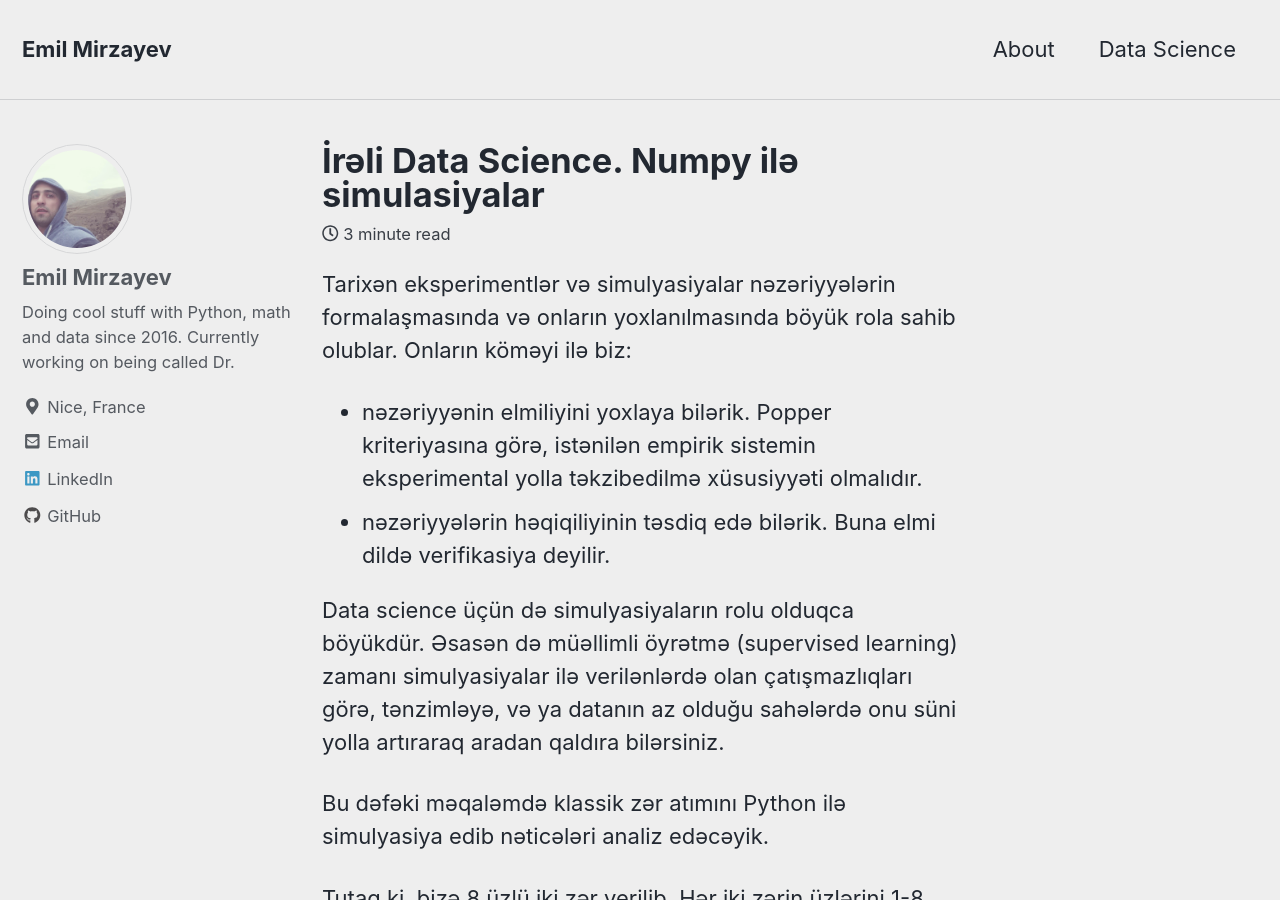
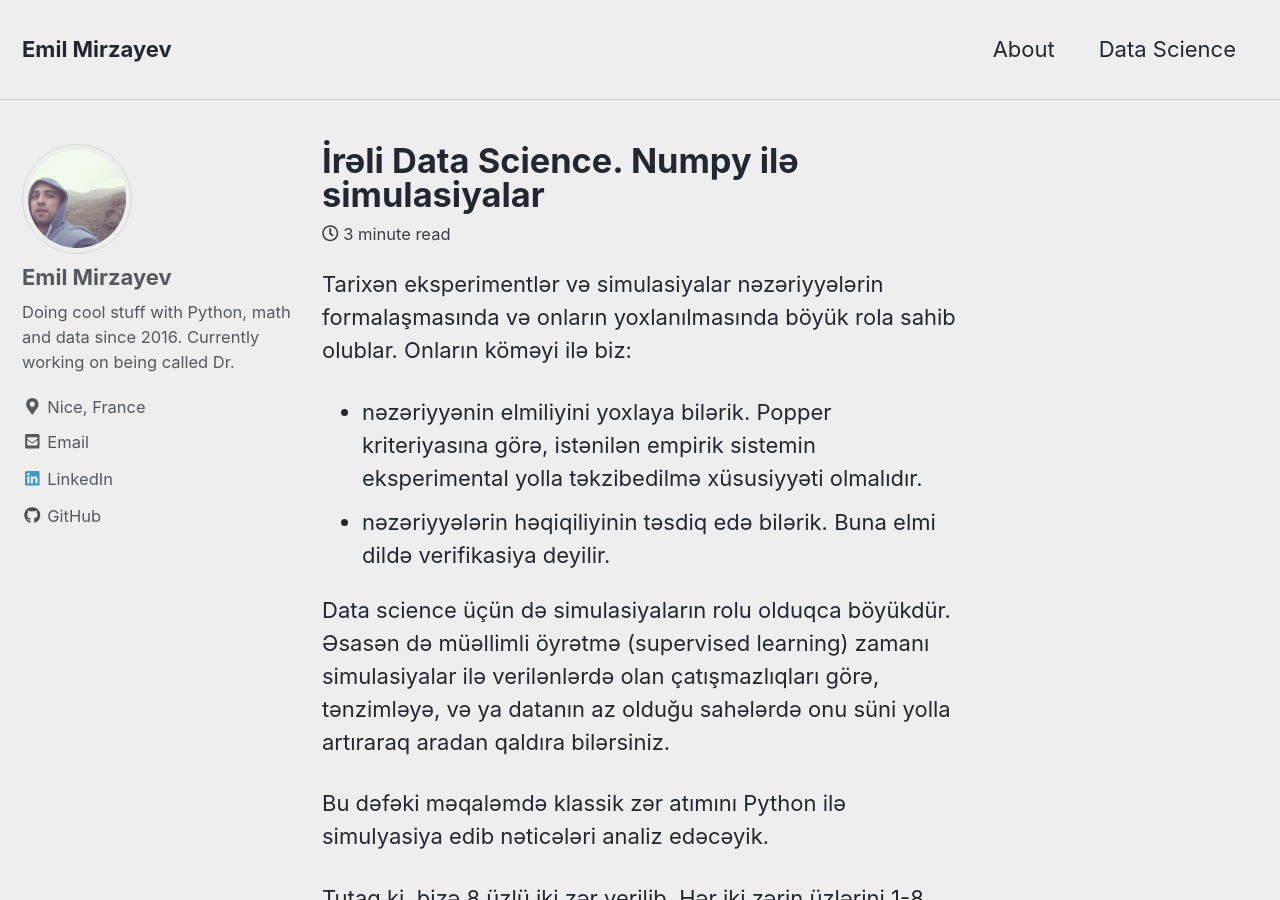
Before and after one commit to emilmirzayev/emilmirzayev.github.io, a Jekyll site: the page built from _posts/2019-08-30-simulations-with-numpy.md, in a window 1280 px wide and 900 px high. Built offline with Jekyll 4.4.1, drawn with Linux system fonts in a browser that asks for light colours; nearby versions of some CDN libraries.

Commit message:
minor changes

```diff
--- a/_posts/2019-08-30-simulations-with-numpy.md
+++ b/_posts/2019-08-30-simulations-with-numpy.md
@@ -4,12 +4,12 @@ date: 2019-08-30
 tags: [python, pandas, advanced, data science, numpy, simulation, hints]
 excerpt: "Numpy ilə simulasiyaların icra olunması"
 ---
-Tarixən eksperimentlər və simulyasiyalar nəzəriyyələrin formalaşmasında və onların yoxlanılmasında böyük rola sahib olublar. Onların köməyi ilə biz:
+Tarixən eksperimentlər və simulasiyalar nəzəriyyələrin formalaşmasında və onların yoxlanılmasında böyük rola sahib olublar. Onların köməyi ilə biz:
 
  - nəzəriyyənin elmiliyini yoxlaya bilərik. Popper kriteriyasına görə, istənilən empirik sistemin eksperimental yolla təkzibedilmə xüsusiyyəti olmalıdır.
  - nəzəriyyələrin həqiqiliyinin təsdiq edə bilərik. Buna elmi dildə verifikasiya deyilir.
 
-Data science üçün də simulyasiyaların rolu olduqca böyükdür. Əsasən də müəllimli öyrətmə (supervised learning) zamanı simulyasiyalar ilə verilənlərdə olan çatışmazlıqları görə, tənzimləyə, və ya datanın az olduğu sahələrdə onu süni yolla artıraraq aradan qaldıra bilərsiniz.
+Data science üçün də simulasiyaların rolu olduqca böyükdür. Əsasən də müəllimli öyrətmə (supervised learning) zamanı simulasiyalar ilə verilənlərdə olan çatışmazlıqları görə, tənzimləyə, və ya datanın az olduğu sahələrdə onu süni yolla artıraraq aradan qaldıra bilərsiniz.
 
 Bu dəfəki məqaləmdə klassik zər atımını Python ilə simulyasiya edib nəticələri analiz edəcəyik.
 
```
